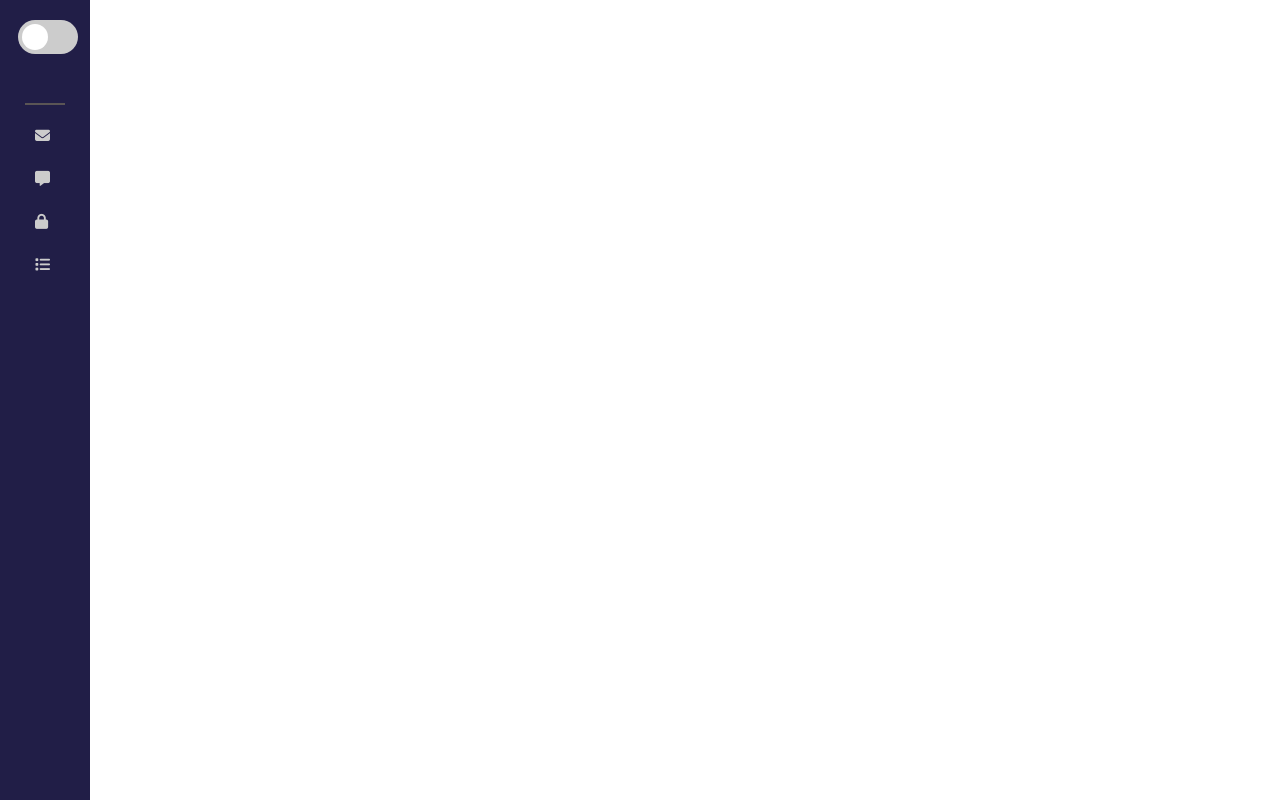
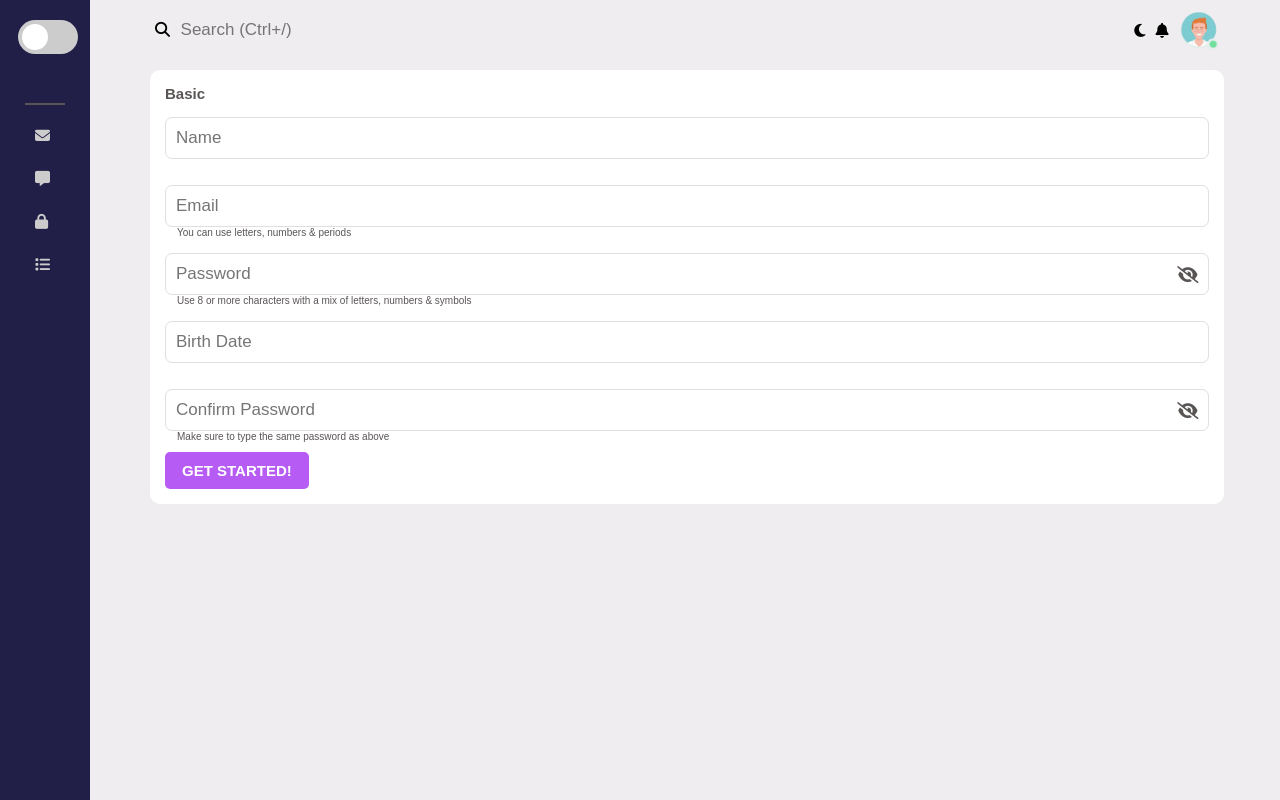
Before and after one commit to Renatodch/vite-apps, a website built with Vite: page tryout/index.html in a window 1280 px wide. Built offline with nearby package versions, Linux system fonts and the light colour scheme.

Commit message:
form and header

```diff
--- a/tryout/index.html
+++ b/tryout/index.html
@@ -10,9 +10,51 @@
     <!--
       <div id="app"></div>
     -->
+    <header class="header">
+      <div class="header__search">
+        <button class="header__icon"><i class="fa fa-search"></i></button>
+        <input class="header__search-input" placeholder="Search (Ctrl+/)" type="text" name="search" id="search_input">
+      </div>
+      <div class="header__option-set">
+        <button class="header__icon">
+          <span><i class="fa fa-moon"></i></span>
+        </button>
+        <button class="header__icon">
+          <span><i class="fa-regular fa-bell"></i></span>
+        </button>
+        <img class="header__icon-profile" src="./src/img/profile.png" alt="" width="40px" height="40px">
+      </div>
+    </header>
 
     <main>
-
+      <form action="" class="form">
+        <h2 class="form__title">Basic</h2>
+        <fieldset class="form__fieldset">
+          <div class="form__field">
+            <input class="form__field-input" type="text" name="_name-input" id="name-input" placeholder="Name">
+            <label class="form__field-label" for="name-input"></label>
+          </div>
+          <div class="form__field">
+            <input class="form__field-input" type="text" name="_email-input" id="email-input" placeholder="Email">
+            <label class="form__field-label" for="email-input">You can use letters, numbers & periods</label>
+          </div>
+          <div class="form__field">
+            <button class="form__field-button"><i class="fa fa-eye-slash"></i></button>
+            <input class="form__field-input" type="password" name="_password-input" id="password-input" placeholder="Password">
+            <label class="form__field-label" for="password-input">Use 8 or more characters with a mix of letters, numbers & symbols</label>
+          </div>
+          <div class="form__field">
+            <input class="form__field-input" type="text" name="_birth-input" id="birth-input" placeholder="Birth Date">
+            <label class="form__field-label" for="birth-input"></label>
+          </div>
+          <div class="form__field">
+            <button class="form__field-button"><i class="fa fa-eye-slash"></i></button>
+            <input class="form__field-input" type="password" name="_confirm-password-input" id="confirm-password-input" placeholder="Confirm Password">
+            <label class="form__field-label" for="confirm-password-input">Make sure to type the same password as above</label>
+          </div>
+          <input class="form__button-input" type="button" name="_button-input" id="button-input" value="GET STARTED!">
+        </fieldset>
+      </form>
     </main>
 
     <aside class="menu">
--- /dev/null
+++ b/tryout/src/sass/_form.scss
@@ -0,0 +1,59 @@
+.form{
+    &__title{
+
+    }
+
+    color:$gray-color-2;
+    border-radius: 10px;
+    padding: 15px;
+    background-color: white;
+    top:30px;
+    position: relative;
+    width: 95%;
+
+    &__fieldset{
+        border: none;
+    }
+
+    &__field{
+        margin: 10px 0px;
+        position:relative;
+        &-label{
+            padding-left: 12px;
+        }
+        &-input{
+            margin-top: 15px;
+            border-radius: 7px;
+            width: 100%;
+            padding:10px 10px;
+            font-size: $font-size-1;
+            border: 1px solid $gray-color-0;
+            display: block;
+            color:$gray-color-2;
+        }
+        &-button{
+            background-color: white;
+            color:$gray-color-2;
+            cursor: pointer;
+            border: none;
+            left:97%;
+            top:25%;
+            font-size: $font-size-1;
+            position:absolute;
+
+            &:focus{
+                outline: none;
+            }
+        }
+    }
+    &__button-input{
+        cursor: pointer;
+        color: white;
+        padding: 10px 17px;
+        font-size: $font-size-0;
+        border-radius: 5px;
+        border: none;
+        background-color: $purple-color;
+        font-weight: bold;
+    }
+}
--- /dev/null
+++ b/tryout/src/sass/_header.scss
@@ -0,0 +1,45 @@
+.header{
+    position:relative;
+    display: flex;
+    justify-content: space-between;
+    align-items: center;
+    font-size: $font-size-2;
+    width: 95%;
+    top:10px;
+
+    &__search{
+        &-input{
+            font-size: $font-size-1;
+            height: 3rem;
+            color: $black-color-0;
+            background-color: $cream-color;
+            border: none;
+            &:focus{
+                outline: none;
+            }
+        }
+    }
+    &__option-set{
+        display: flex;
+        align-items: center;
+        font-size: 2rem;
+    }
+
+    &__icon{
+        margin: 0 5px;
+        font-size: 1.5rem;
+        border: none;
+        &:focus{
+            outline: none;
+        }
+        &:hover{
+            cursor: pointer;
+        }
+    }
+    &__icon-profile{
+        margin: 0 5px;
+        &:hover{
+            cursor: pointer;
+        }
+    }
+}
--- a/tryout/src/sass/_switch.scss
+++ b/tryout/src/sass/_switch.scss
@@ -10,7 +10,7 @@
         height: 0;
         &:checked{
             + .switch__slider {
-                background-color: $purple_color;
+                background-color: $purple-color;
                 &:before {
                     transform: translateX(26px);
                 }
--- a/tryout/src/sass/_variables.scss
+++ b/tryout/src/sass/_variables.scss
@@ -1,9 +1,15 @@
-$black_color:#211e47;
-$purple_color:#b65bf3;
+$black-color-0:#000;
+$black-color:#211e47;
+$purple-color:#b65bf3;
 $left_switch_pos:-200px;
+$gray-color-0:#e0dede;
 $gray-color-1:#ccc;
 $gray-color-2:#5a5555;
+$cream-color:#f0edf1;
 
+$font-size-0:1.5rem;
+$font-size-1:1.7rem;
+$font-size-2:2rem;
 
 $nav_strings: (
     1:"Email",
--- a/tryout/src/sass/styles.scss
+++ b/tryout/src/sass/styles.scss
@@ -1,6 +1,25 @@
 @import 'variables';
 @import 'menu';
+@import 'header';
 @import 'switch';
+@import 'form';
+
+@mixin respond-to-sm {
+    @media (max-width: 600px) {
+      @content;
+    }
+}
+@mixin respond-to-md {
+    @media (max-width: 900px) {
+        @content;
+    }
+}
+@mixin respond-to-1000 {
+    @media (max-width: 1000px) {
+        @content;
+    }
+}
+
 
 html{
     font-size: 62.5%;
@@ -16,3 +35,8 @@ html{
 .debug{
     border: 2px solid red
 }
+
+body{
+    padding-left: 150px;
+    background-color: $cream-color;
+}
```
Also changed, not shown: tryout/src/img/profile.jpg (added), tryout/src/img/profile.png (added).
